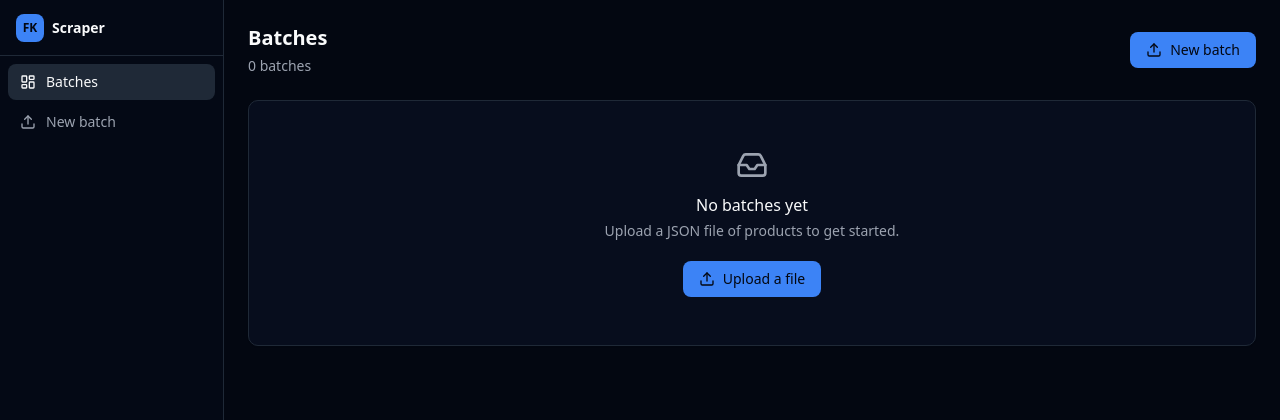
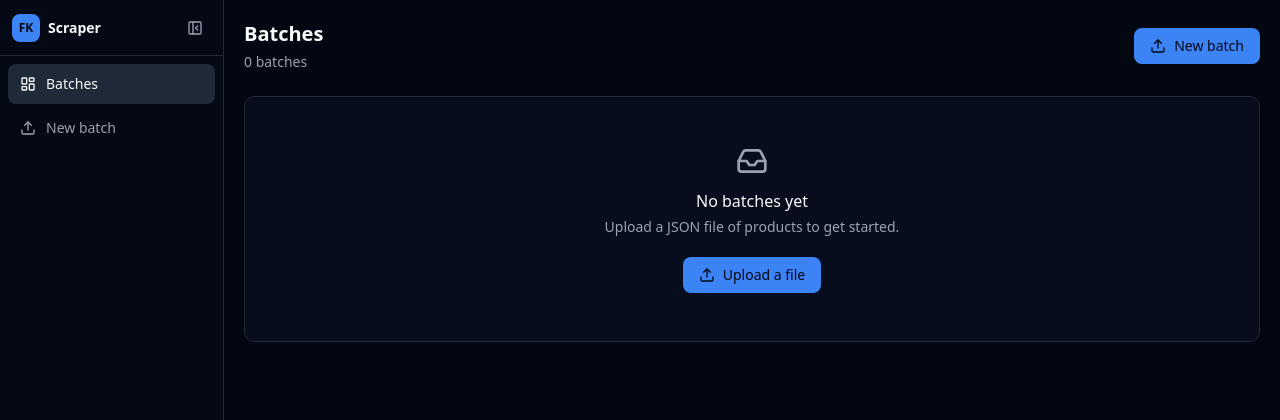
Before and after one commit to arkinvirani2/flipkart-price-scrapper, a Next.js app: page / in a window 1280 px wide. Shown: the top 420 px of the page. Built offline with nearby package versions, Linux system fonts and the light colour scheme.

Commit message:
resize changes

```diff
--- a/app/(dashboard)/jobs/[jobId]/page.tsx
+++ b/app/(dashboard)/jobs/[jobId]/page.tsx
@@ -53,7 +53,7 @@ export default function JobDetailPage() {
 
   if (detail.isLoading || !manifest || !stats) {
     return (
-      <div className="mx-auto max-w-6xl space-y-4 p-6">
+      <div className="w-full space-y-4 p-4 xl:p-5">
         <Skeleton className="h-8 w-64" />
         <Skeleton className="h-32 w-full" />
         <Skeleton className="h-96 w-full" />
@@ -63,7 +63,7 @@ export default function JobDetailPage() {
 
   if (detail.isError) {
     return (
-      <div className="mx-auto max-w-6xl p-6">
+      <div className="w-full p-4 xl:p-5">
         <Alert variant="destructive">
           <AlertTitle>Could not load this batch</AlertTitle>
           <AlertDescription>{(detail.error as Error).message}</AlertDescription>
@@ -73,7 +73,7 @@ export default function JobDetailPage() {
   }
 
   return (
-    <div className="mx-auto max-w-6xl space-y-5 p-6">
+    <div className="w-full space-y-5 p-4 xl:p-5">
       <div className="flex flex-wrap items-center justify-between gap-3">
         <div className="flex items-center gap-3">
           <Button variant="ghost" size="icon" asChild>
--- a/app/(dashboard)/layout.tsx
+++ b/app/(dashboard)/layout.tsx
@@ -6,7 +6,7 @@ export default function DashboardLayout({ children }: { children: React.ReactNod
     <TooltipProvider delayDuration={200}>
       <div className="flex h-screen overflow-hidden">
         <Sidebar />
-        <div className="flex-1 overflow-y-auto scrollbar-thin">{children}</div>
+        <div className="min-w-0 flex-1 overflow-y-auto scrollbar-thin">{children}</div>
       </div>
     </TooltipProvider>
   );
--- a/app/(dashboard)/page.tsx
+++ b/app/(dashboard)/page.tsx
@@ -25,7 +25,7 @@ export default function BatchesPage() {
   const interrupted = jobs.filter((job) => job.state === 'interrupted');
 
   return (
-    <div className="mx-auto max-w-6xl space-y-6 p-6">
+    <div className="w-full space-y-6 p-4 xl:p-5">
       <header className="flex items-center justify-between">
         <div>
           <h1 className="text-xl font-semibold">Batches</h1>
--- a/app/(dashboard)/upload/page.tsx
+++ b/app/(dashboard)/upload/page.tsx
@@ -38,7 +38,7 @@ export default function UploadPage() {
   });
 
   return (
-    <div className="mx-auto max-w-4xl space-y-6 p-6">
+    <div className="w-full space-y-6 p-4 xl:p-5">
       <header>
         <h1 className="text-xl font-semibold">New batch</h1>
         <p className="mt-1 text-sm text-muted-foreground">
--- a/components/layout/Sidebar.tsx
+++ b/components/layout/Sidebar.tsx
@@ -1,9 +1,12 @@
 'use client';
 
-import { LayoutDashboard, Upload } from 'lucide-react';
+import { LayoutDashboard, PanelLeftClose, PanelLeftOpen, Upload } from 'lucide-react';
 import Link from 'next/link';
 import { usePathname } from 'next/navigation';
+import { useEffect, useState } from 'react';
 import { cn } from '@/lib/utils';
+import { Button } from '@/components/ui/button';
+import { Tooltip, TooltipContent, TooltipTrigger } from '@/components/ui/tooltip';
 
 const LINKS = [
   { href: '/', label: 'Batches', icon: LayoutDashboard },
@@ -12,42 +15,90 @@ const LINKS = [
 
 export function Sidebar() {
   const pathname = usePathname();
+  const [collapsed, setCollapsed] = useState(false);
+
+  useEffect(() => {
+    setCollapsed(localStorage.getItem('scraper-sidebar-collapsed') === 'true');
+  }, []);
+
+  function toggleCollapsed() {
+    setCollapsed((current) => {
+      const next = !current;
+      localStorage.setItem('scraper-sidebar-collapsed', String(next));
+      return next;
+    });
+  }
 
   return (
-    <aside className="flex w-56 shrink-0 flex-col border-r bg-card/40">
-      <div className="flex h-14 items-center gap-2 border-b px-4">
+    <aside
+      className={cn(
+        'relative flex shrink-0 flex-col border-r bg-card/40 transition-[width] duration-200',
+        collapsed ? 'w-16' : 'w-56',
+      )}
+    >
+      <div className={cn('flex h-14 items-center gap-2 border-b px-3', collapsed && 'justify-center')}>
         <div className="flex size-7 items-center justify-center rounded-md bg-primary text-xs font-bold text-primary-foreground">
           FK
         </div>
-        <span className="text-sm font-semibold">Scraper</span>
+        {!collapsed && <span className="min-w-0 flex-1 text-sm font-semibold">Scraper</span>}
+        <Tooltip>
+          <TooltipTrigger asChild>
+            <Button
+              type="button"
+              variant="ghost"
+              size="icon"
+              className={cn(
+                'size-8 text-muted-foreground',
+                collapsed && 'absolute left-12 top-3 border bg-background shadow-sm',
+              )}
+              onClick={toggleCollapsed}
+              aria-label={collapsed ? 'Expand sidebar' : 'Collapse sidebar'}
+            >
+              {collapsed ? <PanelLeftOpen /> : <PanelLeftClose />}
+            </Button>
+          </TooltipTrigger>
+          <TooltipContent side="right">{collapsed ? 'Expand sidebar' : 'Collapse sidebar'}</TooltipContent>
+        </Tooltip>
       </div>
 
       <nav className="flex flex-col gap-1 p-2">
         {LINKS.map(({ href, label, icon: Icon }) => {
           const active = href === '/' ? pathname === '/' : pathname.startsWith(href);
-          return (
+          const link = (
             <Link
-              key={href}
               href={href}
               className={cn(
-                'flex items-center gap-2.5 rounded-md px-3 py-2 text-sm transition-colors',
+                'flex h-10 items-center rounded-md text-sm transition-colors',
+                collapsed ? 'justify-center px-0' : 'gap-2.5 px-3',
                 active
                   ? 'bg-secondary font-medium text-secondary-foreground'
                   : 'text-muted-foreground hover:bg-secondary/50 hover:text-foreground',
               )}
+              aria-label={collapsed ? label : undefined}
             >
               <Icon className="size-4" aria-hidden />
-              {label}
+              {!collapsed && <span>{label}</span>}
             </Link>
+          );
+
+          if (!collapsed) return <div key={href}>{link}</div>;
+
+          return (
+            <Tooltip key={href}>
+              <TooltipTrigger asChild>{link}</TooltipTrigger>
+              <TooltipContent side="right">{label}</TooltipContent>
+            </Tooltip>
           );
         })}
       </nav>
 
-      <div className="mt-auto border-t p-3">
-        <p className="text-[11px] leading-relaxed text-muted-foreground">
-          Runs locally. Keep this machine awake for the duration of a batch.
-        </p>
-      </div>
+      {!collapsed && (
+        <div className="mt-auto border-t p-3">
+          <p className="text-[11px] leading-relaxed text-muted-foreground">
+            Runs locally. Keep this machine awake for the duration of a batch.
+          </p>
+        </div>
+      )}
     </aside>
   );
 }
```
